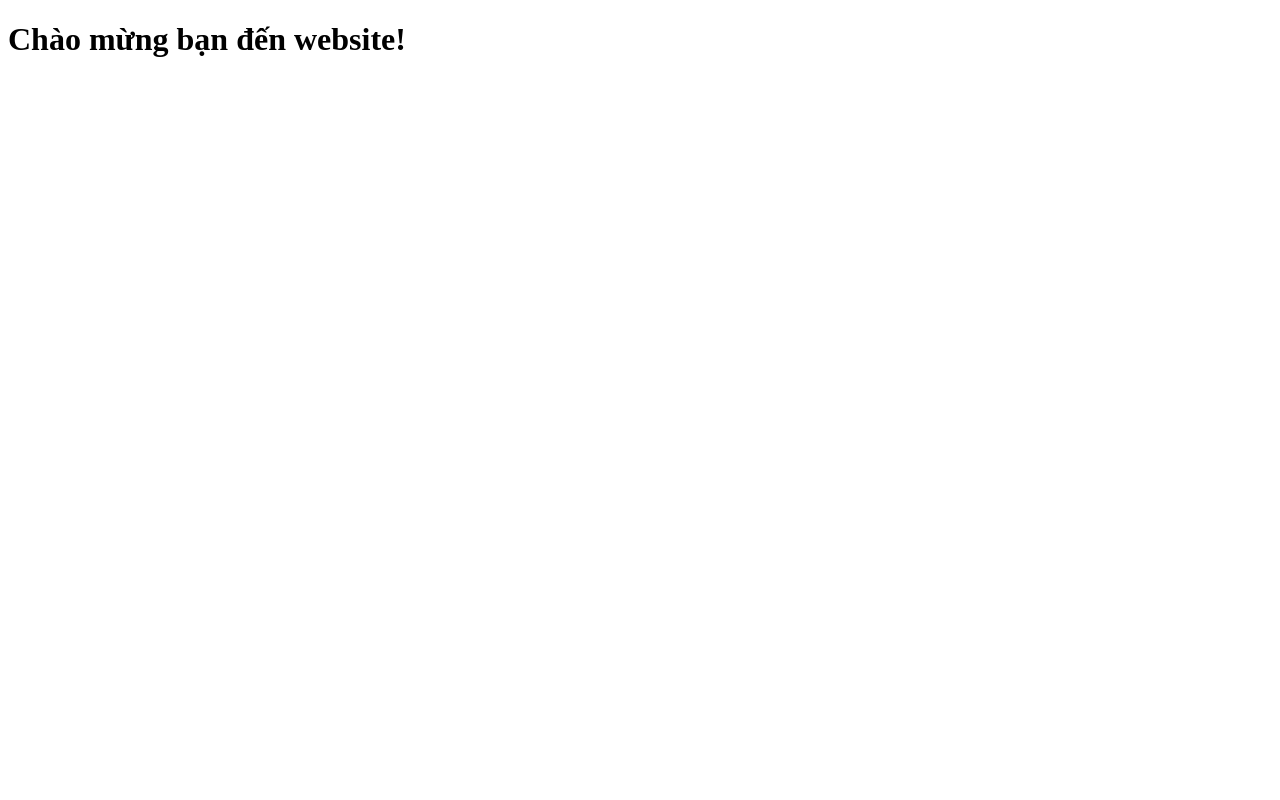
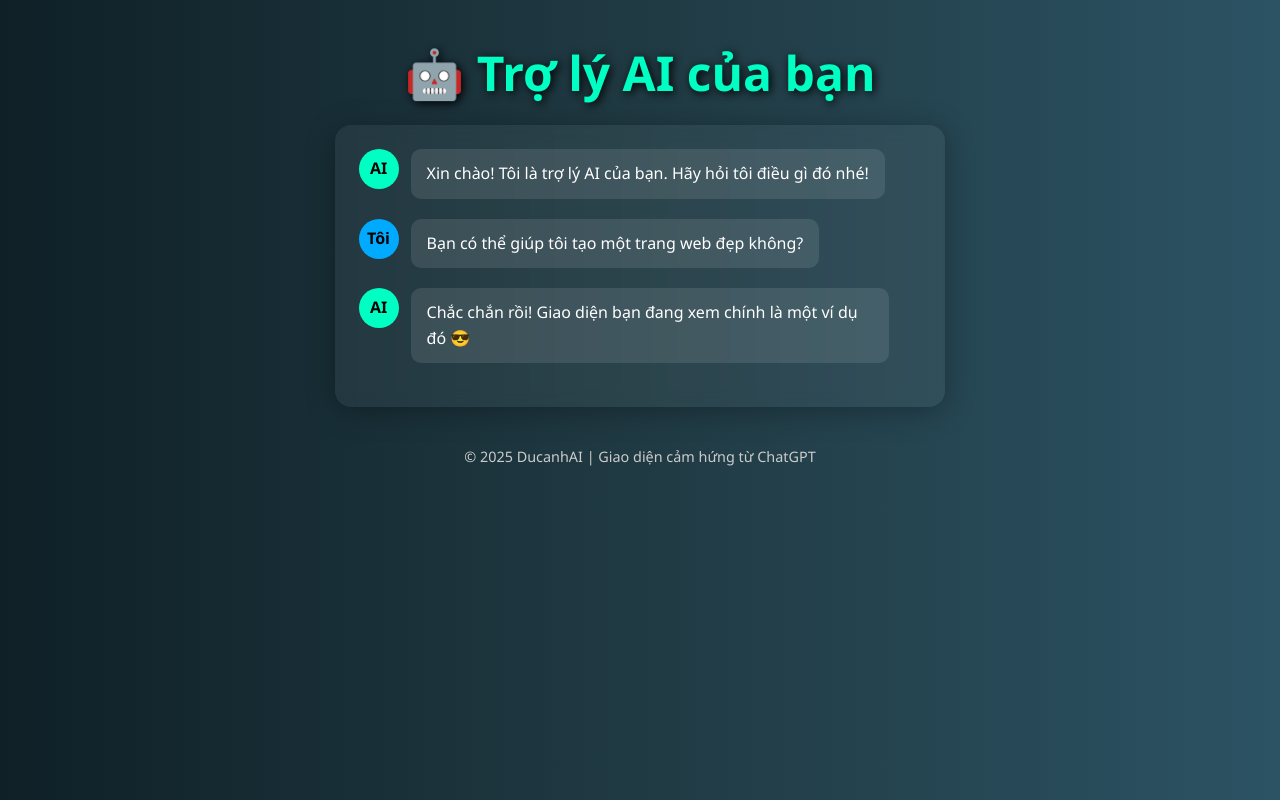
Before and after one commit to Ducanh11108/ducanhai, a plain HTML site: page index.html in a window 1280 px wide. Drawn offline with Linux system fonts and the light colour scheme.

Commit message:
Update index.html

```diff
--- a/index.html
+++ b/index.html
@@ -1,15 +1,124 @@
 <!DOCTYPE html>
 <html lang="vi">
 <head>
-  <meta charset="UTF-8">
-  <title>Website của tôi</title>
+  <meta charset="UTF-8" />
+  <meta name="viewport" content="width=device-width, initial-scale=1.0" />
+  <title>Trợ lý AI thông minh</title>
+  <style>
+    * {
+      box-sizing: border-box;
+      margin: 0;
+      padding: 0;
+    }
+
+    body {
+      background: linear-gradient(to right, #0f2027, #203a43, #2c5364);
+      font-family: 'Segoe UI', sans-serif;
+      color: #ffffff;
+      height: 100vh;
+      display: flex;
+      flex-direction: column;
+      justify-content: space-between;
+      padding: 40px 20px 80px;
+    }
+
+    .container {
+      max-width: 800px;
+      margin: 0 auto;
+    }
+
+    h1 {
+      text-align: center;
+      font-size: 3rem;
+      color: #00ffc3;
+      margin-bottom: 20px;
+      text-shadow: 2px 2px 10px #000;
+    }
+
+    .chat-box {
+      background-color: rgba(255, 255, 255, 0.05);
+      border-radius: 16px;
+      padding: 24px;
+      box-shadow: 0 4px 30px rgba(0, 0, 0, 0.3);
+      backdrop-filter: blur(8px);
+    }
+
+    .chat-message {
+      display: flex;
+      align-items: flex-start;
+      margin-bottom: 20px;
+      line-height: 1.6;
+    }
+
+    .chat-message.bot .avatar {
+      background-color: #00ffc3;
+    }
+
+    .chat-message.user .avatar {
+      background-color: #00aaff;
+    }
+
+    .avatar {
+      width: 40px;
+      height: 40px;
+      border-radius: 50%;
+      color: #000;
+      font-weight: bold;
+      display: flex;
+      align-items: center;
+      justify-content: center;
+      margin-right: 12px;
+      flex-shrink: 0;
+    }
+
+    .message {
+      background-color: rgba(255, 255, 255, 0.1);
+      border-radius: 10px;
+      padding: 12px 16px;
+      max-width: 85%;
+    }
+
+    footer {
+      text-align: center;
+      color: #ccc;
+      font-size: 0.9rem;
+      margin-top: 40px;
+    }
+
+    @media screen and (max-width: 600px) {
+      .chat-box {
+        padding: 16px;
+      }
+
+      h1 {
+        font-size: 2rem;
+      }
+    }
+  </style>
 </head>
 <body>
-  <h1>Chào mừng bạn đến website!</h1>
+  <div class="container">
+    <h1>🤖 Trợ lý AI của bạn</h1>
+    <div class="chat-box">
+      <div class="chat-message bot">
+        <div class="avatar">AI</div>
+        <div class="message">Xin chào! Tôi là trợ lý AI của bạn. Hãy hỏi tôi điều gì đó nhé!</div>
+      </div>
+      <div class="chat-message user">
+        <div class="avatar">Tôi</div>
+        <div class="message">Bạn có thể giúp tôi tạo một trang web đẹp không?</div>
+      </div>
+      <div class="chat-message bot">
+        <div class="avatar">AI</div>
+        <div class="message">Chắc chắn rồi! Giao diện bạn đang xem chính là một ví dụ đó 😎</div>
+      </div>
+    </div>
+    <footer>© 2025 DucanhAI | Giao diện cảm hứng từ ChatGPT</footer>
+  </div>
 
-  <!-- Dán mã chatbot trước thẻ đóng </body> -->
+  <!-- MÃ CHATBOT FPT.AI -->
   <script>
-    window.tovaAsyncInit = function() {
+    window.tovaAsyncInit = function () {
       tova.init({
         tenant_id: "01JYR1FT1506YT2029H61BQW3Y",
         bot_code: "01JZ748227EKRCZ2KQN6FCRRG6",
@@ -20,13 +129,13 @@
         extra: {}
       });
     };
-    (function(d, s, id) {
+    (function (d, s, id) {
       var js, fjs = d.getElementsByTagName(s)[0];
       if (d.getElementById(id)) return;
       js = d.createElement(s); js.id = id;
       js.src = "https://cdn.tova.ai/tova.js";
       fjs.parentNode.insertBefore(js, fjs);
-    }(document, "script", "tova-jssdk"));
+    })(document, "script", "tova-jssdk");
   </script>
 </body>
 </html>
```
